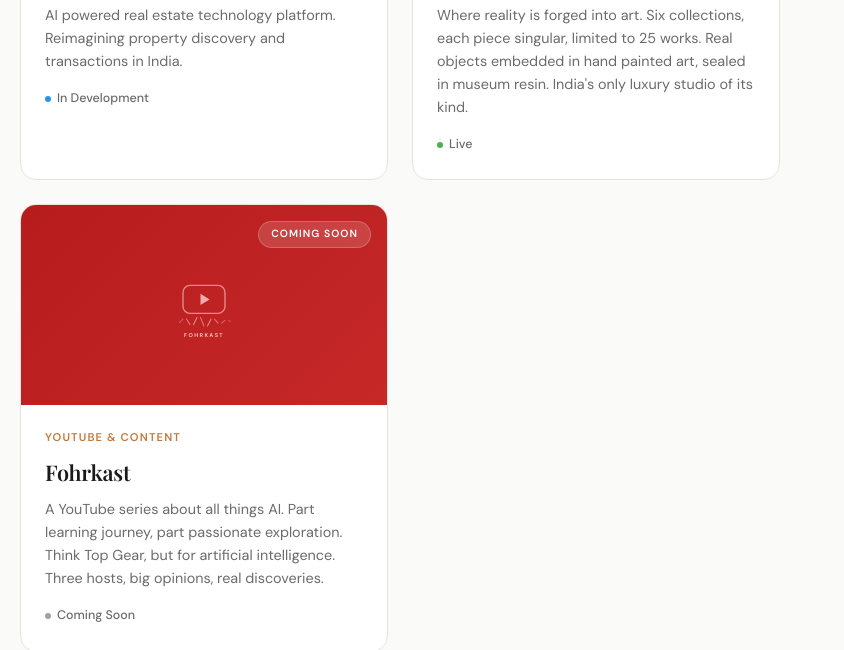
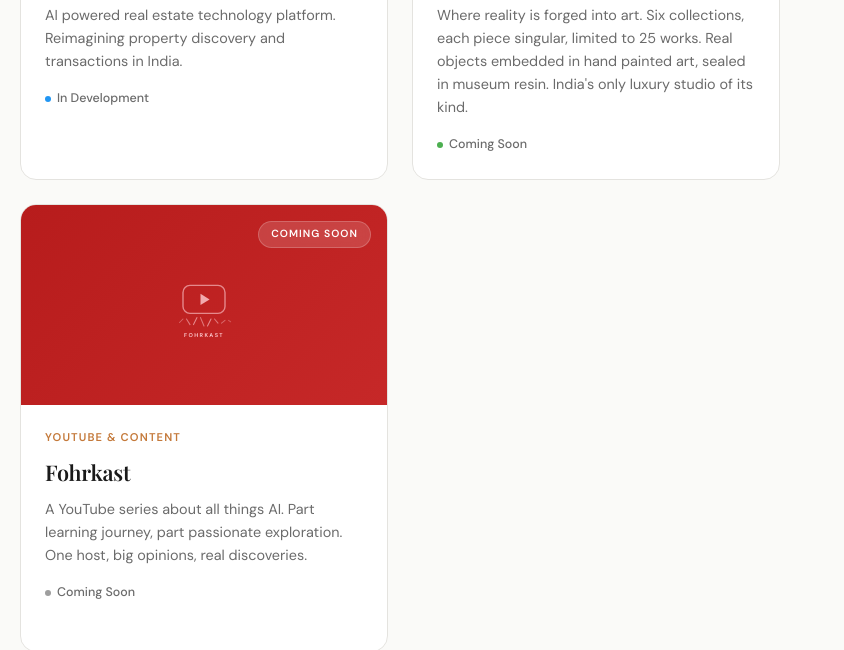
Before and after one commit to abhinvdas/Zazerventures, a plain HTML site: page index.html in a window 1280 px wide. Shown: the part 1820-2470 px from the top of the page, 436-1280 px from the left. Drawn offline with nearby package versions, Linux system fonts and the light colour scheme.

Commit message:
Update index.html

```diff
--- a/index.html
+++ b/index.html
@@ -370,7 +370,7 @@
           <p class="card-category">Art &amp; Luxury</p>
           <h3 class="card-title">The Black Foundry</h3>
           <p class="card-desc">Where reality is forged into art. Six collections, each piece singular, limited to 25 works. Real objects embedded in hand painted art, sealed in museum resin. India's only luxury studio of its kind.</p>
-          <div class="card-status"><span class="status-dot active"></span> Live</div>
+          <div class="card-status"><span class="status-dot active"></span> Coming Soon</div>
           <div class="card-link-hint">Visit website &rarr;</div>
         </div>
       </a>
@@ -424,7 +424,7 @@
         <div class="card-body">
           <p class="card-category">YouTube &amp; Content</p>
           <h3 class="card-title">Fohrkast</h3>
-          <p class="card-desc">A YouTube series about all things AI. Part learning journey, part passionate exploration. Think Top Gear, but for artificial intelligence. Three hosts, big opinions, real discoveries.</p>
+          <p class="card-desc">A YouTube series about all things AI. Part learning journey, part passionate exploration. One host, big opinions, real discoveries.</p>
           <div class="card-status"><span class="status-dot coming"></span> Coming Soon</div>
         </div>
       </div>
```
